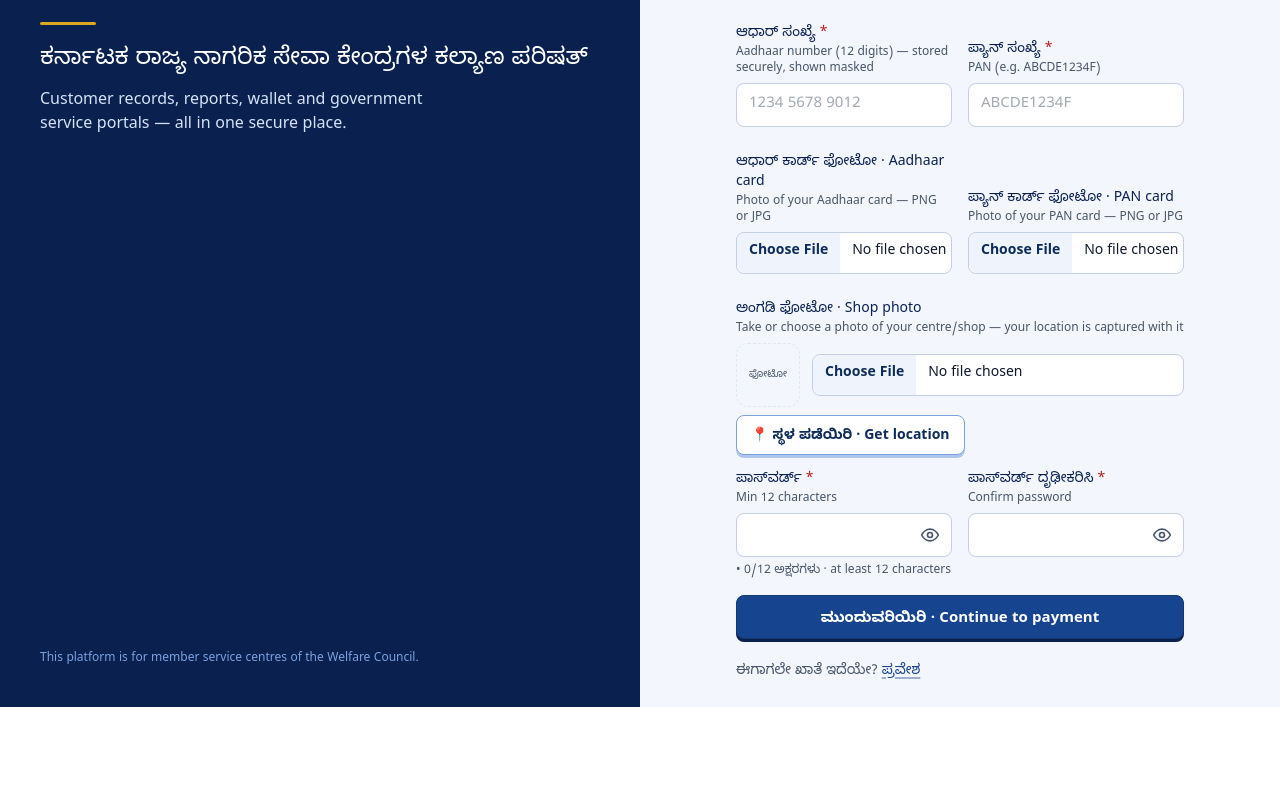
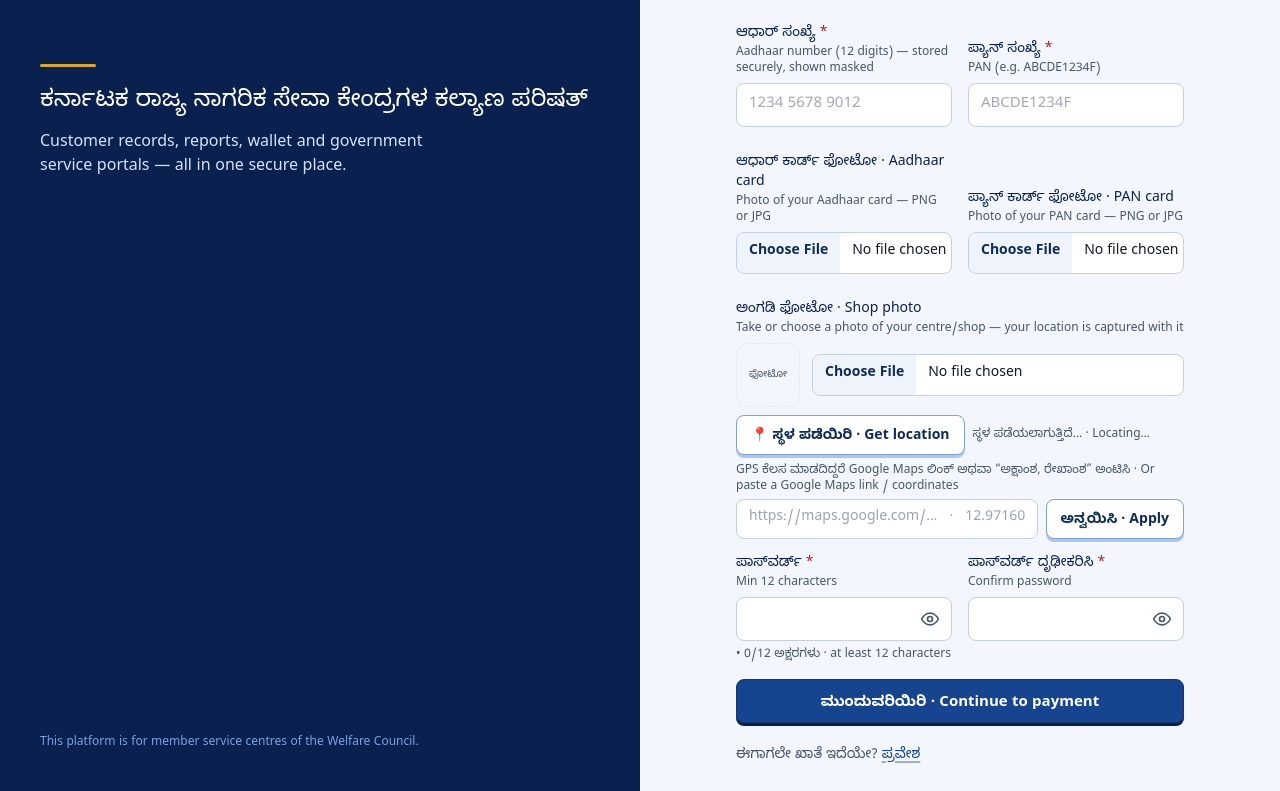
Before and after one commit to 4Lancers-prog/KSCWC-frontend, a React (Vite) app: page /register in a window 1280 px wide. Shown: the part 575-1366 px from the top of the page. Before the commit the page ends 1282 px from the top, so only its background shows below. Built offline with nearby package versions, Linux system fonts and the light colour scheme; no server answers; a web font is replaced by a local one.

Commit message:
Update SignUpPage.tsx

```diff
--- a/src/features/auth/pages/SignUpPage.tsx
+++ b/src/features/auth/pages/SignUpPage.tsx
@@ -3,7 +3,7 @@
 //   2) pay the registration fee by scanning the admin-published QR and entering the transaction
 //      reference (UTR) + optional screenshot. On submit the account is created as PENDING_APPROVAL
 //      and the user is sent to the "waiting for approval" page.
-import { useState } from 'react';
+import { useState, useEffect } from 'react';
 import { Link, useNavigate } from 'react-router-dom';
 import { useForm } from 'react-hook-form';
 import { zodResolver } from '@hookform/resolvers/zod';
@@ -77,6 +77,7 @@ export function SignUpPage() {
   const [gps, setGps] = useState<{ lat: number; lng: number; acc: number } | null>(null);
   const [gpsStatus, setGpsStatus] = useState<'idle' | 'locating' | 'ok' | 'error'>('idle');
   const [gpsError, setGpsError] = useState<string | null>(null);
+  const [manualLoc, setManualLoc] = useState('');
   const confirmPw = watch('confirm') ?? '';
 
   // Capture the shop's GPS location from the browser (asked for alongside the shop photo).
@@ -120,6 +121,58 @@ export function SignUpPage() {
       { enableHighAccuracy: true, timeout: 12000, maximumAge: 0 },
     );
   };
+
+  // Parse coordinates from a pasted Google Maps link or a plain "lat, lng" string, so location
+  // can be set manually when the browser/OS blocks GPS (works the same on mobile and desktop).
+  const parseLatLng = (text: string): { lat: number; lng: number } | null => {
+    const t = text.trim();
+    let m =
+      t.match(/!3d(-?\d{1,3}\.\d+)!4d(-?\d{1,3}\.\d+)/) ||            // .../@..!3dLAT!4dLNG
+      t.match(/@(-?\d{1,3}\.\d+),\s*(-?\d{1,3}\.\d+)/) ||             // .../@LAT,LNG
+      t.match(/[?&](?:q|query|ll|sll|daddr|destination)=(-?\d{1,3}\.\d+),\s*(-?\d{1,3}\.\d+)/) || // ?q=LAT,LNG
+      t.match(/^\s*(-?\d{1,3}(?:\.\d+)?)\s*,\s*(-?\d{1,3}(?:\.\d+)?)\s*$/); // "LAT, LNG"
+    if (!m || m[1] === undefined || m[2] === undefined) return null;
+    const lat = parseFloat(m[1]);
+    const lng = parseFloat(m[2]);
+    if (!Number.isFinite(lat) || !Number.isFinite(lng) || lat < -90 || lat > 90 || lng < -180 || lng > 180) return null;
+    return { lat, lng };
+  };
+
+  const applyManualLocation = () => {
+    const parsed = parseLatLng(manualLoc);
+    if (!parsed) {
+      setGpsStatus('error');
+      setGpsError('ಸರಿಯಾದ ಲಿಂಕ್/ನಿರ್ದೇಶಾಂಕ ಅಲ್ಲ · Paste a Google Maps link or "lat, lng"');
+      return;
+    }
+    setGps({ lat: parsed.lat, lng: parsed.lng, acc: 0 }); // acc 0 marks a manually entered point
+    setGpsStatus('ok');
+    setGpsError(null);
+  };
+
+  // Ask for location when the page opens, the way most sites do — but only when the browser
+  // hasn't already decided. If it was previously granted we capture silently; if it's still
+  // undecided ('prompt') we trigger the native permission dialog; if it was blocked we stay quiet
+  // (code can't re-prompt a blocked permission) and leave the button + manual box for the user.
+  useEffect(() => {
+    let cancelled = false;
+    const perms = navigator.permissions;
+    if (!perms || typeof perms.query !== 'function') return; // older Safari: wait for the button/gesture
+    perms
+      .query({ name: 'geolocation' as PermissionName })
+      .then((res) => {
+        if (cancelled) return;
+        if (res.state === 'granted' || res.state === 'prompt') captureLocation();
+      })
+      .catch(() => {
+        /* Permissions API unavailable — the explicit button still works */
+      });
+    return () => {
+      cancelled = true;
+    };
+    // run once on mount
+    // eslint-disable-next-line react-hooks/exhaustive-deps
+  }, []);
 
   // Step 1 → 2: only advance once the account fields are valid.
   const goToPayment = async () => {
@@ -302,10 +355,31 @@ export function SignUpPage() {
               {gpsStatus === 'locating' && <span className="text-slate2">ಸ್ಥಳ ಪಡೆಯಲಾಗುತ್ತಿದೆ… · Locating…</span>}
               {gpsStatus === 'ok' && gps && (
                 <span className="text-emerald-700">
-                  ✓ {gps.lat.toFixed(5)}, {gps.lng.toFixed(5)} (±{Math.round(gps.acc)}m)
+                  ✓ {gps.lat.toFixed(5)}, {gps.lng.toFixed(5)} {gps.acc > 0 ? `(±${Math.round(gps.acc)}m)` : '· ನಮೂದಿಸಲಾಗಿದೆ · entered'}
                 </span>
               )}
               {gpsStatus === 'error' && <span className="text-danger">{gpsError}</span>}
+            </div>
+            {/* Manual fallback — always available, so location works even when GPS is blocked/denied. */}
+            <div className="mt-2">
+              <label htmlFor="manualLoc" className="block text-xs text-slate2">
+                GPS ಕೆಲಸ ಮಾಡದಿದ್ದರೆ Google Maps ಲಿಂಕ್ ಅಥವಾ “ಅಕ್ಷಾಂಶ, ರೇಖಾಂಶ” ಅಂಟಿಸಿ · Or paste a Google Maps link / coordinates
+              </label>
+              <div className="mt-1 flex gap-2">
+                <input
+                  id="manualLoc"
+                  value={manualLoc}
+                  onChange={(e) => setManualLoc(e.target.value)}
+                  onKeyDown={(e) => { if (e.key === 'Enter') { e.preventDefault(); applyManualLocation(); } }}
+                  placeholder="https://maps.google.com/…   ·   12.97160, 77.59460"
+                  inputMode="text"
+                  autoComplete="off"
+                  className="min-w-0 flex-1 rounded-lg border border-[#c3cfe2] bg-white px-3 py-2 text-sm"
+                />
+                <Button type="button" variant="secondary" size="sm" onClick={applyManualLocation}>
+                  ಅನ್ವಯಿಸಿ · Apply
+                </Button>
+              </div>
             </div>
           </FormField>
 
```
